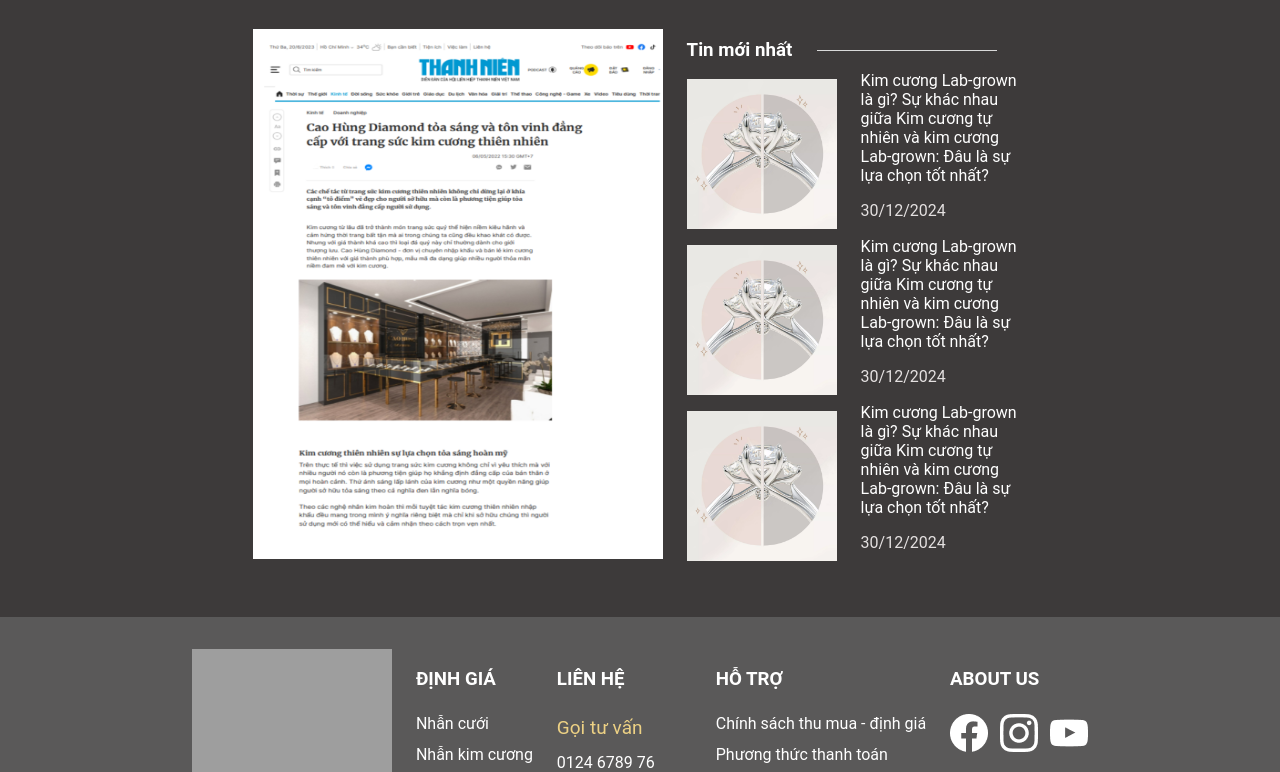
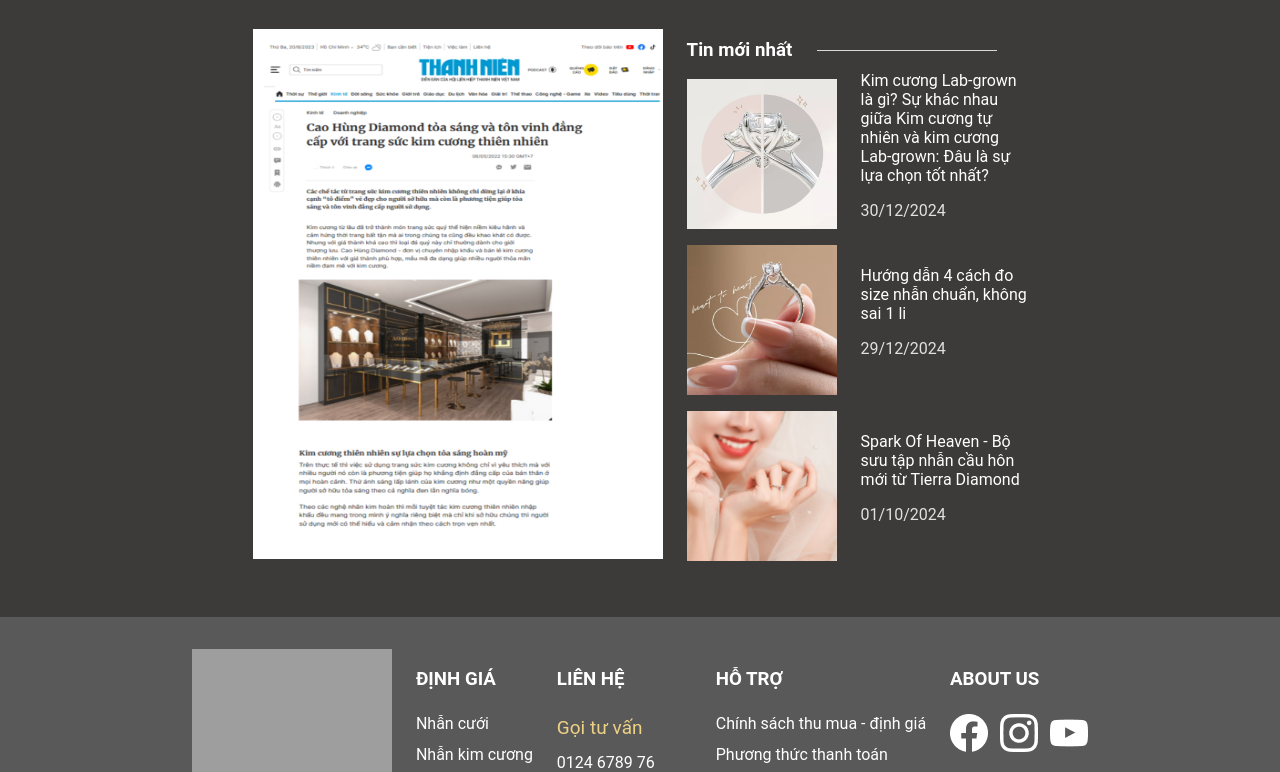
Before and after one commit to Anwar675/HTLM, a Django app: template jewerly_Auction/system/templates/home.html in a window 1280 px wide. Shown: the part 1903-2675 px from the top of the page. Run offline with Django 5.2, Linux system fonts and the light colour scheme; the template is opened without the code that fills it, so the values that code supplies are empty; some libraries are stand-ins or nearby versions; grey boxes are pictures that could not be loaded.

Commit message:
fix some information

```diff
--- a/jewerly_Auction/system/static/system/home.css
+++ b/jewerly_Auction/system/static/system/home.css
@@ -314,6 +314,10 @@ body {
   color: white;
 }
 
+.footer a:hover {
+  text-decoration:underline;
+}
+
 .footer-items {
   padding: 0 12 px;
 }
--- a/jewerly_Auction/system/templates/home.html
+++ b/jewerly_Auction/system/templates/home.html
@@ -200,30 +200,28 @@
             </div>
             <div class="body-main-blog-r-items">
               <img
-                src="{% static 'system/img/blog1.webp'%}"
+                src="{% static 'system/img/blog2.webp'%}"
                 width="150"
                 height="100%"
               />
               <div>
                 <a href="#"
-                  >Kim cương Lab-grown là gì? Sự khác nhau giữa Kim cương tự
-                  nhiên và kim cương Lab-grown: Đâu là sự lựa chọn tốt nhất?</a
+                  >Hướng dẫn 4 cách đo size nhẫn chuẩn, không sai 1 li</a
                 >
-                <p>30/12/2024</p>
+                <p>29/12/2024</p>
               </div>
             </div>
             <div class="body-main-blog-r-items">
               <img
-                src="{% static 'system/img/blog1.webp'%}"
+                src="{% static 'system/img/blog3.webp'%}"
                 width="150"
                 height="100%"
               />
               <div>
                 <a href="#"
-                  >Kim cương Lab-grown là gì? Sự khác nhau giữa Kim cương tự
-                  nhiên và kim cương Lab-grown: Đâu là sự lựa chọn tốt nhất?</a
+                  >Spark Of Heaven - Bộ sưu tập nhẫn cầu hôn mới từ Tierra Diamond</a
                 >
-                <p>30/12/2024</p>
+                <p>01/10/2024</p>
               </div>
             </div>
           </div>
```
